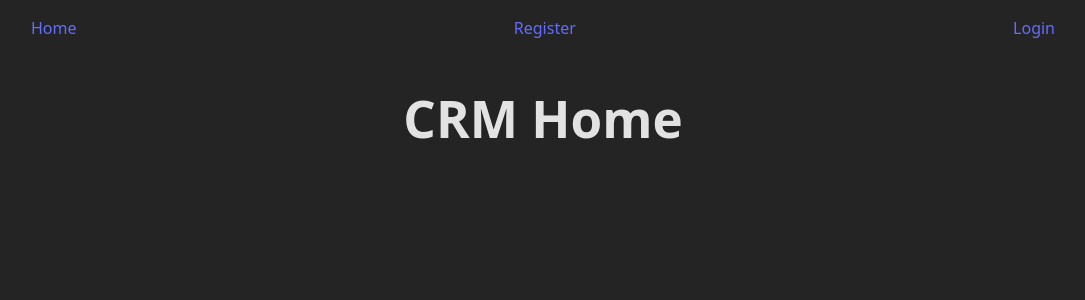
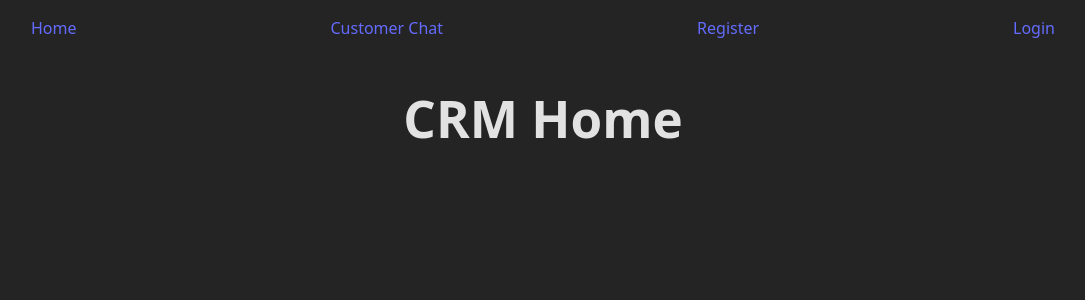
Before and after one commit to villiam-xd/crm-site-testing, a React (Vite) app in the folder client/: page / in a window 1280 px wide. Shown: the top 300 px of the page, without its empty margins (97-1182 px from the left). Built offline with nearby package versions, Linux system fonts and the light colour scheme; no server answers.

Commit message:
added 'Customer chat'-view navbar

```diff
--- a/client/src/Router.jsx
+++ b/client/src/Router.jsx
@@ -7,6 +7,7 @@ import EmployeeView from "./pages/admin/EmployeeView.jsx";
 import NewEmployee from "./pages/admin/NewEmployee.jsx";
 import IssueForm from "./pages/issue/IssueForm.jsx";
 import EditForm from "./pages/admin/EditForm.jsx";
+import Chat from "./pages/customer/Chat.jsx";
 
 export default function Router() {
   return <>
@@ -16,6 +17,7 @@ export default function Router() {
           <Route index element={<Home />} />
           <Route path="/register" element={<Register />} />
           <Route path="/login" element={<Login />} />
+          <Route path="/chat/:id" element={<Chat />} />
           <Route path="/:company_name/issueform" element={<IssueForm />} />
           <Route path="/admin/employees" element={<EmployeeView />} />
           <Route path="/admin/employees/new" element={<NewEmployee />} />
--- a/client/src/components/Navbar.jsx
+++ b/client/src/components/Navbar.jsx
@@ -21,6 +21,7 @@ export default function Navbar() {
 
     return <nav>
         <NavLink to={"/"}>Home</NavLink>
+        <NavLink to={"/chat/1"}>Customer Chat</NavLink>
         {
             user == null ?
                 <>
--- /dev/null
+++ b/client/src/pages/customer/Chat.jsx
@@ -0,0 +1,5 @@
+export default function Chat() {
+    return <>
+        <h1>Customer Chat</h1>
+    </>
+}
```
